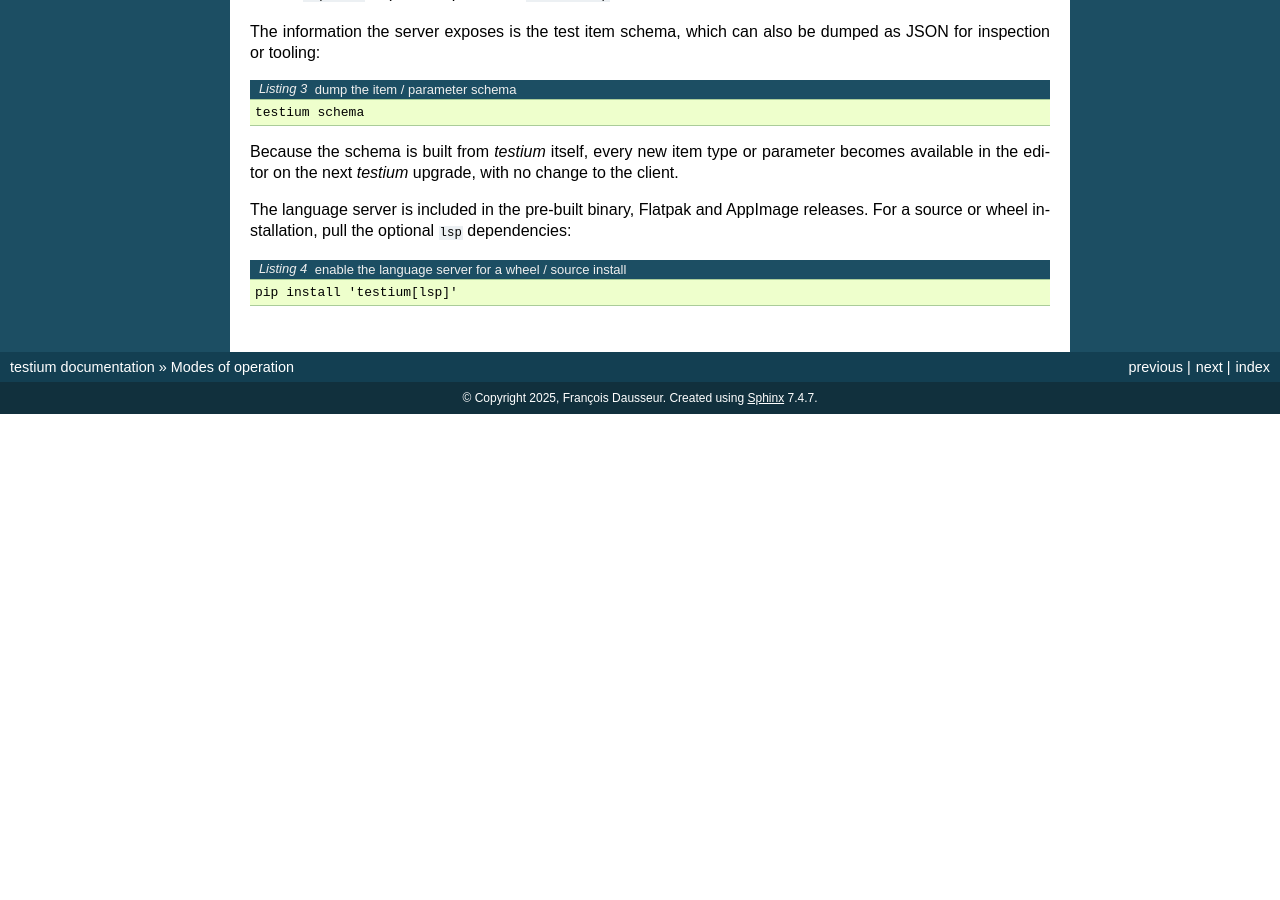
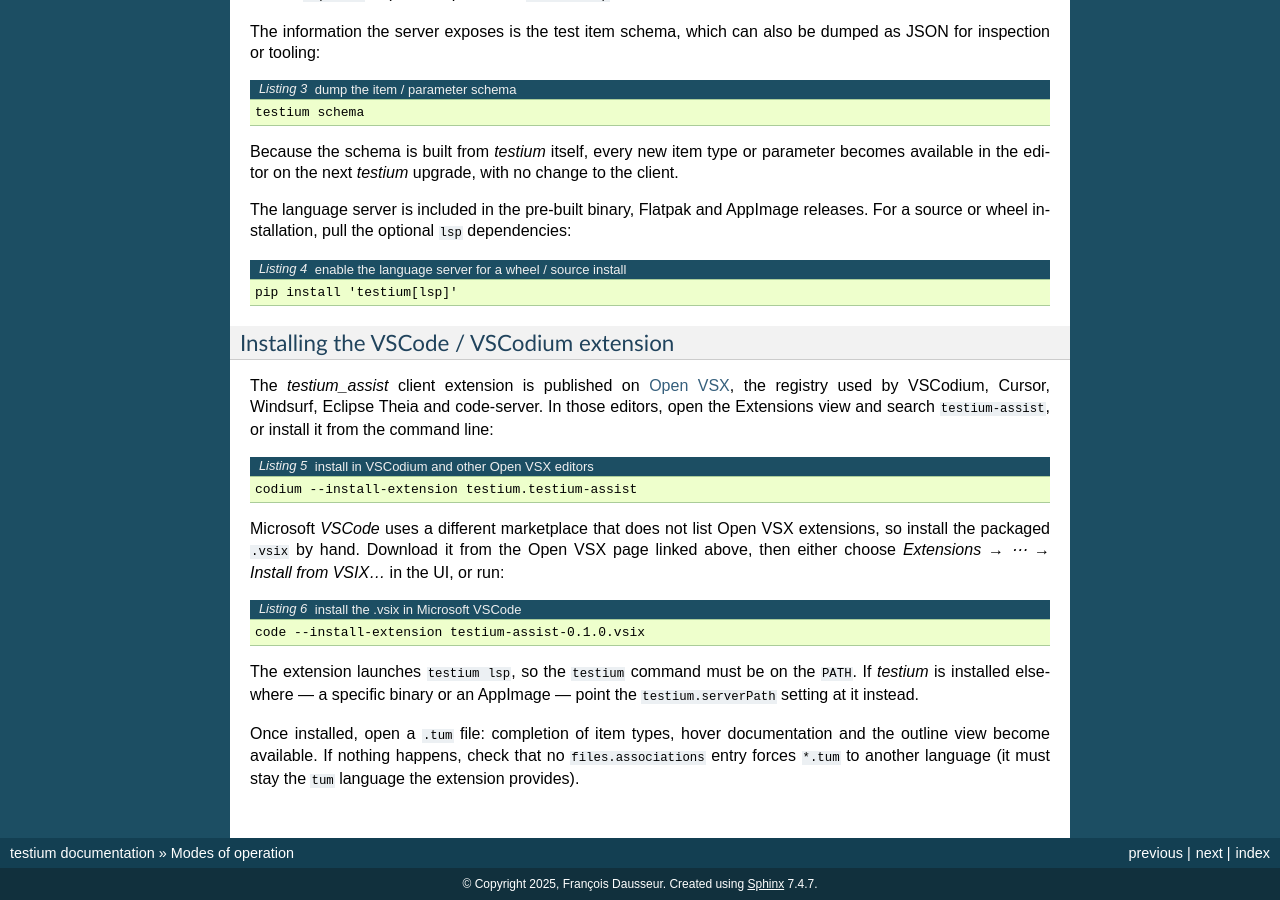
Before and after one commit to testium-HIL/testium, a Sphinx documentation site: the page built from doc/manual/sphinx/source/modes.rst, in a window 1280 px wide and 900 px high, scrolled down 676 px. Built offline with Sphinx 7.4.7, drawn with Linux system fonts in a browser that asks for light colours; before the commit the page ends 1090 px from its top, so only the background shows below that; some of the changed text lies outside the part shown.

Commit message:
docs: testium_assist install instructions (Open VSX / VSCode)
Manual (modes.rst) and README: install the extension from Open VSX in
VSCodium/Cursor/etc., and as a .vsix by hand in Microsoft VSCode; note
that testium must be on PATH or set via testium.serverPath.

Co-Authored-By: Claude Opus 4.8 <noreply@anthropic.com>

```diff
--- a/doc/manual/sphinx/source/modes.rst
+++ b/doc/manual/sphinx/source/modes.rst
@@ -67,3 +67,36 @@ dependencies:
     :caption: enable the language server for a wheel / source install
 
     pip install 'testium[lsp]'
+
+Installing the VSCode / VSCodium extension
+^^^^^^^^^^^^^^^^^^^^^^^^^^^^^^^^^^^^^^^^^^^
+
+The *testium_assist* client extension is published on `Open VSX
+<https://open-vsx.org/extension/testium/testium-assist>`_, the registry used by
+VSCodium, Cursor, Windsurf, Eclipse Theia and code-server. In those editors,
+open the Extensions view and search ``testium-assist``, or install it from the
+command line:
+
+.. code-block:: text
+    :caption: install in VSCodium and other Open VSX editors
+
+    codium --install-extension testium.testium-assist
+
+Microsoft *VSCode* uses a different marketplace that does not list Open VSX
+extensions, so install the packaged ``.vsix`` by hand. Download it from the
+Open VSX page linked above, then either choose *Extensions* → *⋯* →
+*Install from VSIX…* in the UI, or run:
+
+.. code-block:: text
+    :caption: install the .vsix in Microsoft VSCode
+
+    code --install-extension testium-assist-0.1.0.vsix
+
+The extension launches ``testium lsp``, so the ``testium`` command must be on
+the ``PATH``. If *testium* is installed elsewhere — a specific binary or an
+AppImage — point the ``testium.serverPath`` setting at it instead.
+
+Once installed, open a ``.tum`` file: completion of item types, hover
+documentation and the outline view become available. If nothing happens, check
+that no ``files.associations`` entry forces ``*.tum`` to another language (it
+must stay the ``tum`` language the extension provides).
```
Also changed, not shown: README.md (+16 -0 lines).
